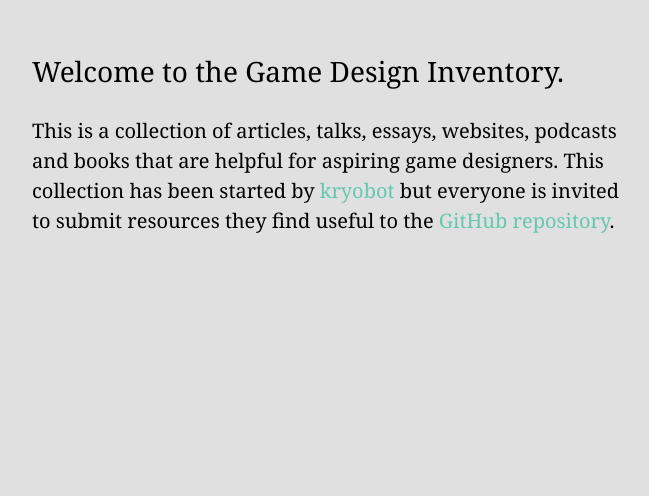
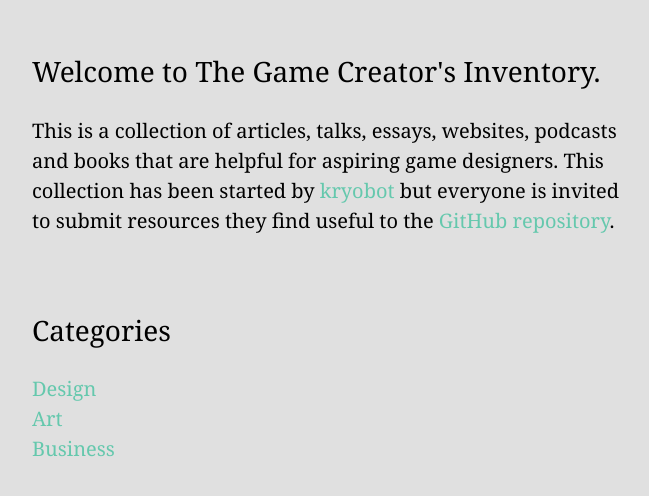
Before and after one commit to kryobot/game-design-resources, a plain HTML site: page index.html in a window 1280 px wide. Shown: the part 104-600 px from the top of the page, without its empty margins (308-957 px from the left). Drawn offline with Linux system fonts and the light colour scheme.

Commit message:
added categories

```diff
--- a/assets/css/style.scss
+++ b/assets/css/style.scss
@@ -82,3 +82,22 @@
   font-size: 20px;
   line-height: 1.5em;
 }
+
+.nav {
+  width: 600px;
+  margin: auto;
+  margin-top: 80px;
+  font-size: 20px;
+  li {
+    line-height: 1.5em;
+    img {
+      display: none;
+      width: 18px;
+    }
+    &:hover img {
+      margin: 5px 0 0 -30px;
+      display: block;
+      float: left;
+    }
+  }
+}
--- a/index.html
+++ b/index.html
@@ -6,15 +6,35 @@
   <meta charset="utf-8" />
   <meta content="width=device-width, initial-scale=1" name="viewport" />
   <link rel="stylesheet" type="text/css" href="assets/css/style.css">
-  <title>Game Design Inventory</title>
+  <title>The Game Creator's Inventory</title>
 </head>
 
 <body>
 
   <section class="intro">
-    <h1>Welcome to the Game Design Inventory.</h1>
+    <h1>Welcome to The Game Creator's Inventory.</h1>
     <p>This is a collection of articles, talks, essays, websites, podcasts and books that are helpful for aspiring game designers. This collection has been started by <a href="http://twitter.com/kryobot">kryobot</a> but everyone is invited to submit resources they find useful to the <a href="#">GitHub repository</a>.</p>
   </section>
 
+  <section class="nav">
+    <h2>Categories</h2>
+    <ol>
+      <li>
+        <img src="assets/img/arrow.png">
+        <a href="#design">Design</a>
+      </li>
+      <li>
+        <img src="assets/img/arrow.png">
+        <a href="#art">Art</a>
+      </li>
+      <li>
+        <img src="assets/img/arrow.png">
+        <a href="#business">Business</a>
+      </li>
+    </ol>
+  </section>
+
+
+
 </body>
 </html>
```
Also changed, not shown: assets/css/style.css, assets/img/arrow.png (added). Lines whose indentation alone changed are shown as unchanged.
